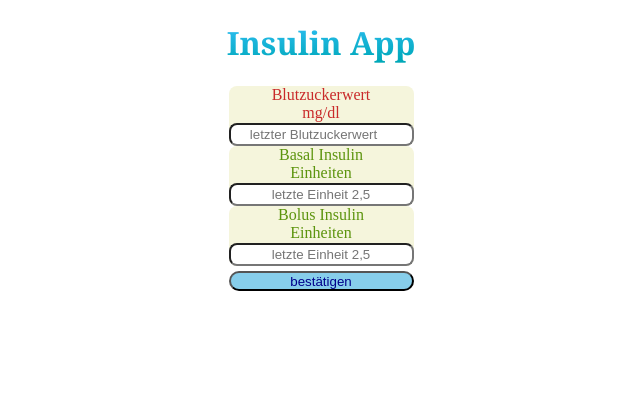
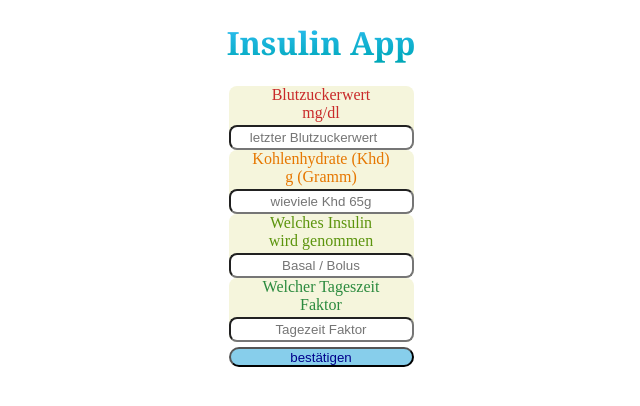
Before and after one commit to FreytagDom/capstone-project, a Next.js app: page / in a window 1280 px wide. Shown: the top 406 px of the page, without its empty margins (319-959 px from the left). Built offline with nearby package versions, Linux system fonts and the light colour scheme.

Commit message:
change and add input

```diff
--- a/components/HomeInput.js
+++ b/components/HomeInput.js
@@ -7,14 +7,16 @@ export default function Input({ onAddData }) {
 
     const form = event.target;
     const bloodsugar = form.bloodsugar.value;
-    const basal = form.basal.value;
-    const bolus = form.bolus.value;
+    const carbohydrates = form.carbohydrates.value;
+    const insulin = form.insulin.value;
+    const factor = form.factor.value;
 
     const cardData = {
       id: nanoid(),
       bloodsugar: bloodsugar,
-      basal: basal,
-      bolus: bolus,
+      carbohydrates: carbohydrates,
+      insulin: insulin,
+      factor: factor,
     };
 
     onAddData(cardData);
@@ -37,25 +39,35 @@ export default function Input({ onAddData }) {
           />
         </LabelBz>
 
-        <LabelIu htmlFor="basal">
-          Basal Insulin <br /> Einheiten
+        <LabelCa htmlFor="carbohydrates">
+          Kohlenhydrate (Khd) <br /> g (Gramm)
           <DataInput
             type="decimal"
-            name="basal"
-            placeholder="letzte Einheit 2,5"
-            id="basal"
+            name="carbohydrates"
+            placeholder="wieviele Khd 65g"
+            id="carbohydrates"
+          />
+        </LabelCa>
+
+        <LabelIu htmlFor="insulin">
+          Welches Insulin <br /> wird genommen
+          <DataInput
+            type="text"
+            name="insulin"
+            placeholder="Basal / Bolus"
+            id="insulin"
           />
         </LabelIu>
 
-        <LabelIu htmlFor="bolus">
-          Bolus Insulin <br /> Einheiten
+        <LabelFa htmlFor="factor">
+          Welcher Tageszeit <br /> Faktor
           <DataInput
             type="decimal"
-            name="bolus"
-            placeholder="letzte Einheit 2,5"
-            id="bolus"
+            name="factor"
+            placeholder="Tagezeit Faktor"
+            id="factor"
           />
-        </LabelIu>
+        </LabelFa>
 
         <Button type="submit">bestätigen</Button>
       </EntryForm>
@@ -68,13 +80,20 @@ const Label = styled.label`
   border-radius: 8px;
   display: grid;
   text-align: center;
-  height: 60px;
+  height: 4rem;
 `;
 const LabelBz = styled(Label)`
   color: #c92a2a;
 `;
 const LabelIu = styled(Label)`
   color: #5c940d;
+`;
+const LabelCa = styled(Label)`
+  color: #e67700;
+`;
+
+const LabelFa = styled(Label)`
+  color: #2b8a3e;
 `;
 
 const DataInput = styled.input`
--- a/pages/index.js
+++ b/pages/index.js
@@ -17,9 +17,13 @@ export default function Home() {
             <Saved key={item.id}>
               <BloodSugar> Blutzuckerwert: {item.bloodsugar} mg/dl </BloodSugar>
               <br />
-              <Insulin> Basal Insulin: {item.basal} Einheiten </Insulin>
+              <Carbohydrates>
+                Kohlenhydrate: {item.carbohydrates} g (Gramm)
+              </Carbohydrates>
               <br />
-              <Insulin> Bolus Insulin: {item.bolus} Einheiten </Insulin>
+              <Insulin> Welches Insulin: {item.insulin} verwendet </Insulin>
+              <br />
+              <Factor> Insulin Faktor: {item.factor} </Factor>
             </Saved>
           );
         })}
@@ -37,7 +41,7 @@ const Wrapper = styled.section`
 
 const CardGrid = styled.ul`
   display: grid;
-  gap: 20px;
+  gap: 5rem;
   grid-template-columns: repeat(auto-fit, minmax(240px, 1fr));
   align-content: start;
   margin: 0;
@@ -51,19 +55,23 @@ const Saved = styled.li`
   background-color: beige;
   border-radius: 8px;
   text-align: center;
-  height: 100px;
+  height: auto;
   align-items: center;
-  margin: 20px;
+  margin: 1rem;
 `;
 
 const BloodSugar = styled.span`
   color: #c92a2a;
-  margin: 0;
-  padding: 0;
 `;
 
 const Insulin = styled.span`
   color: #5c940d;
-  margin: 0;
-  padding: 0;
 `;
+
+const Carbohydrates = styled.span`
+  color: #e67700;
+`;
+
+const Factor = styled.span`
+  color: #2b8a3e;
+`;
```
